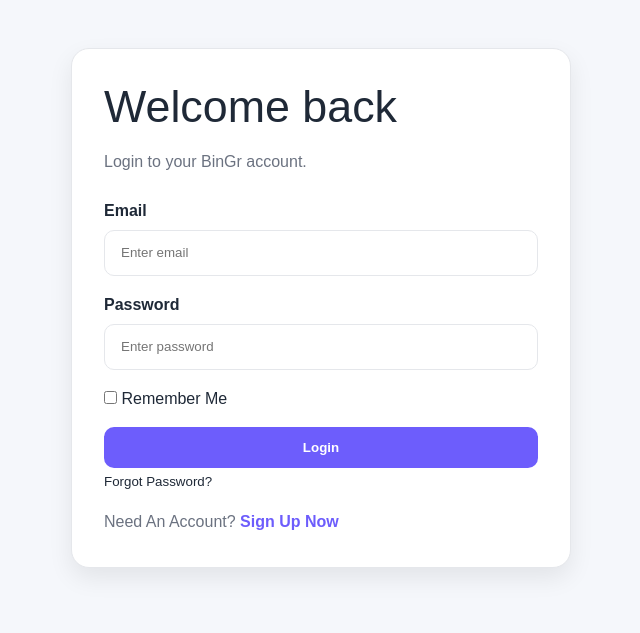
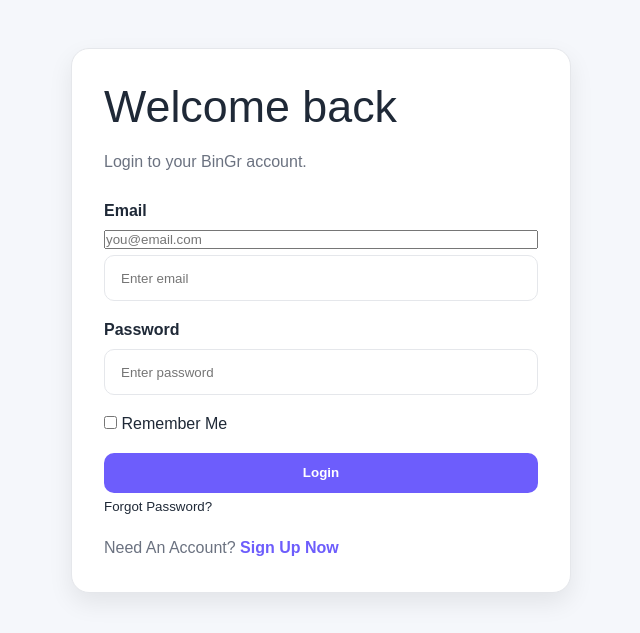
Before and after one commit to kelvinj02/Bingr, a Flask app: page /login in a window 1280 px wide. Shown: the part 73-706 px from the top of the page, without its empty margins (319-959 px from the left). Run offline with Flask 3, Linux system fonts and the light colour scheme; parts of the project's set-up code (start-up, migrations or seed data) failed here and were passed over.

Commit message:
Update login.html

```diff
--- a/recommender/templates/login.html
+++ b/recommender/templates/login.html
@@ -1,5 +1,5 @@
 {% extends 'base.html' %}
-
+{% block title %}Log In — BinGr{% endblock %}
 {% block content %}
 <section class="auth-section">
     <div class="container auth-container">
@@ -14,6 +14,7 @@
 
                 <div class="form-group">
                     {{ form.email.label(class="form-label") }}
+                    {{ form.email(placeholder="you@email.com", autocomplete="email") }}
                     {% if form.email.errors %}
                         {{ form.email(class="form-input is-invalid", placeholder="Enter email") }}
                         {% for error in form.email.errors %}
```
